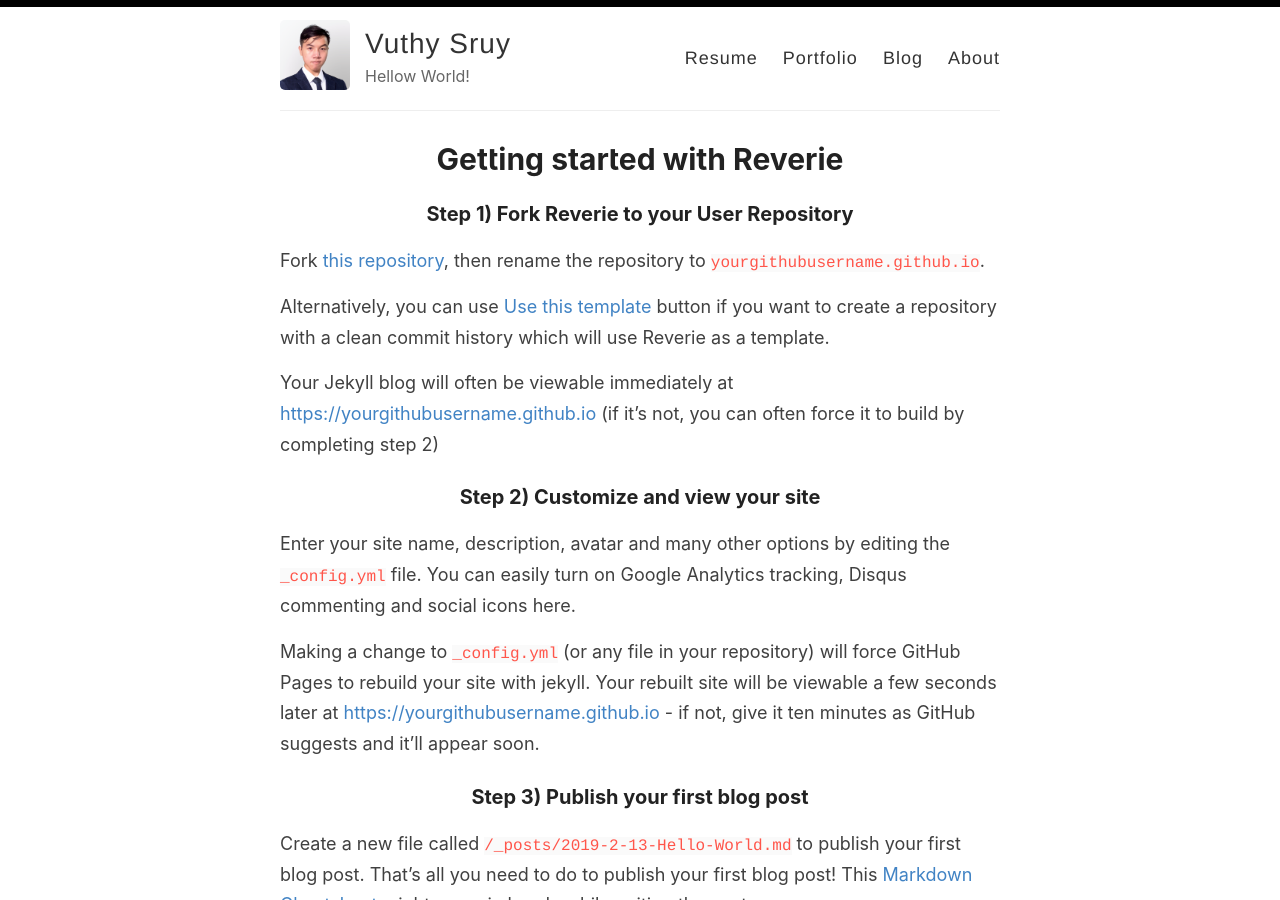
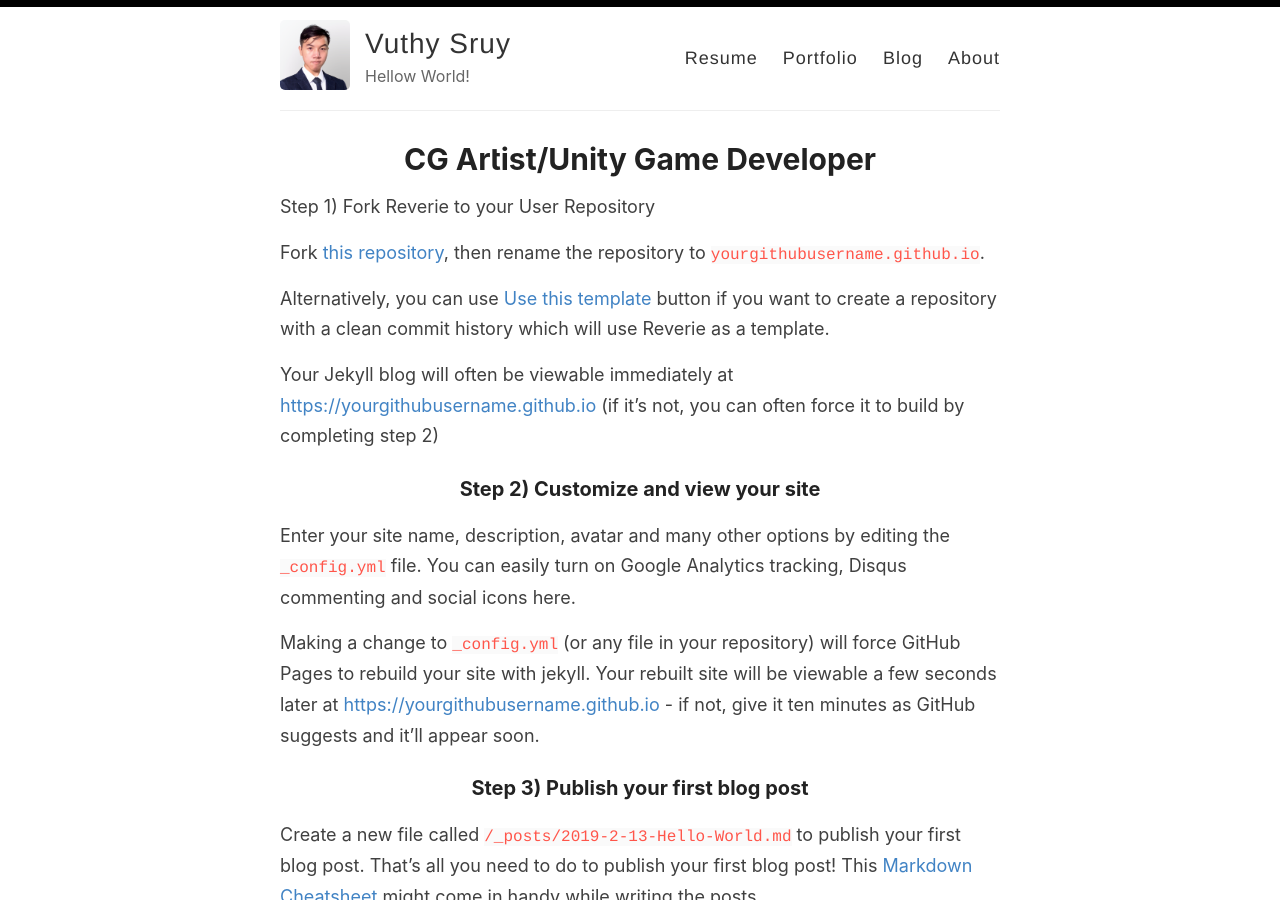
Before and after one commit to VuthySruy/VuthySruy.github.io, a Jekyll site: the page built from _pages/getting-started.md, in a window 1280 px wide and 900 px high. Built offline with Jekyll 4.4.1, drawn with Linux system fonts in a browser that asks for light colours.

Commit message:
Update getting-started.md

```diff
--- a/_pages/getting-started.md
+++ b/_pages/getting-started.md
@@ -1,10 +1,10 @@
 ---
 layout: page
-title: Getting started with Reverie
+title: CG Artist/Unity Game Developer
 permalink: /getting-started/
 ---
 
-### Step 1) Fork Reverie to your User Repository
+Step 1) Fork Reverie to your User Repository
 
 Fork [this repository](https://github.com/amitmerchant1990/reverie), then rename the repository to `yourgithubusername.github.io`.
 
```
